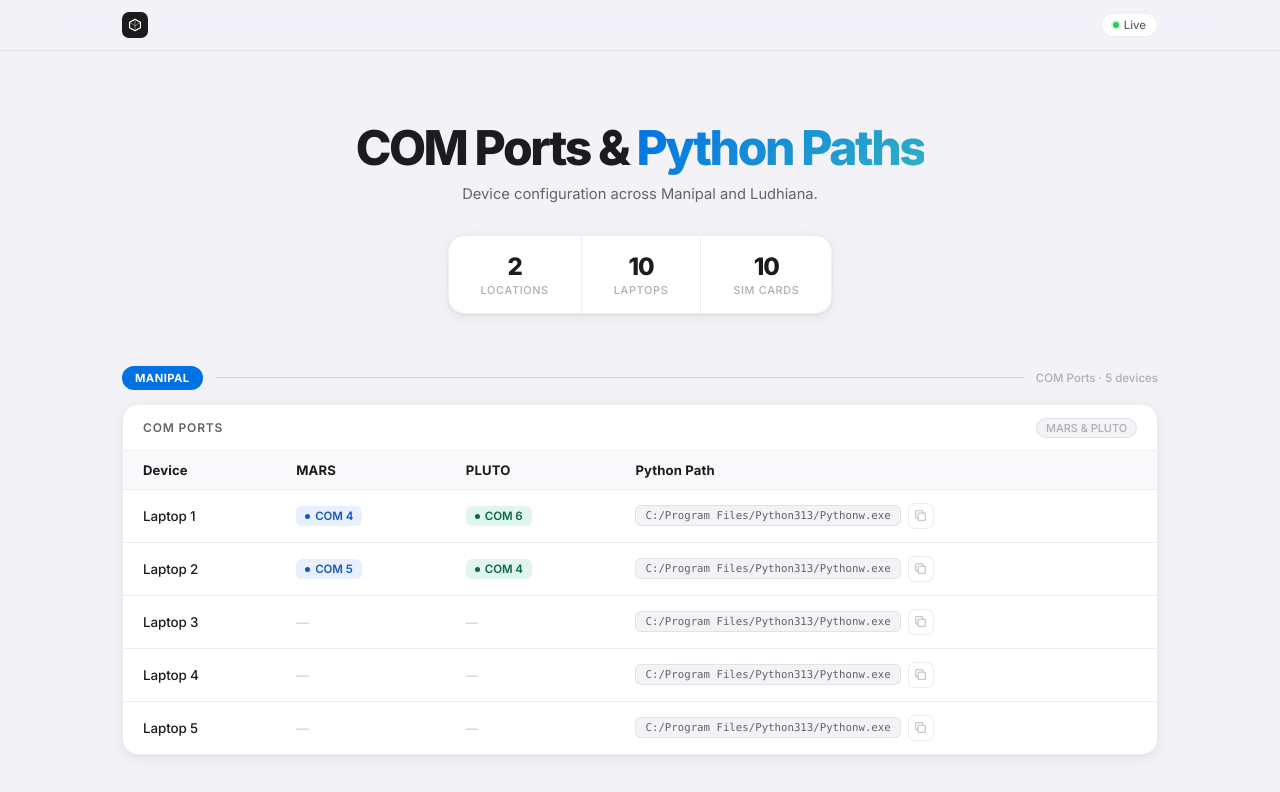
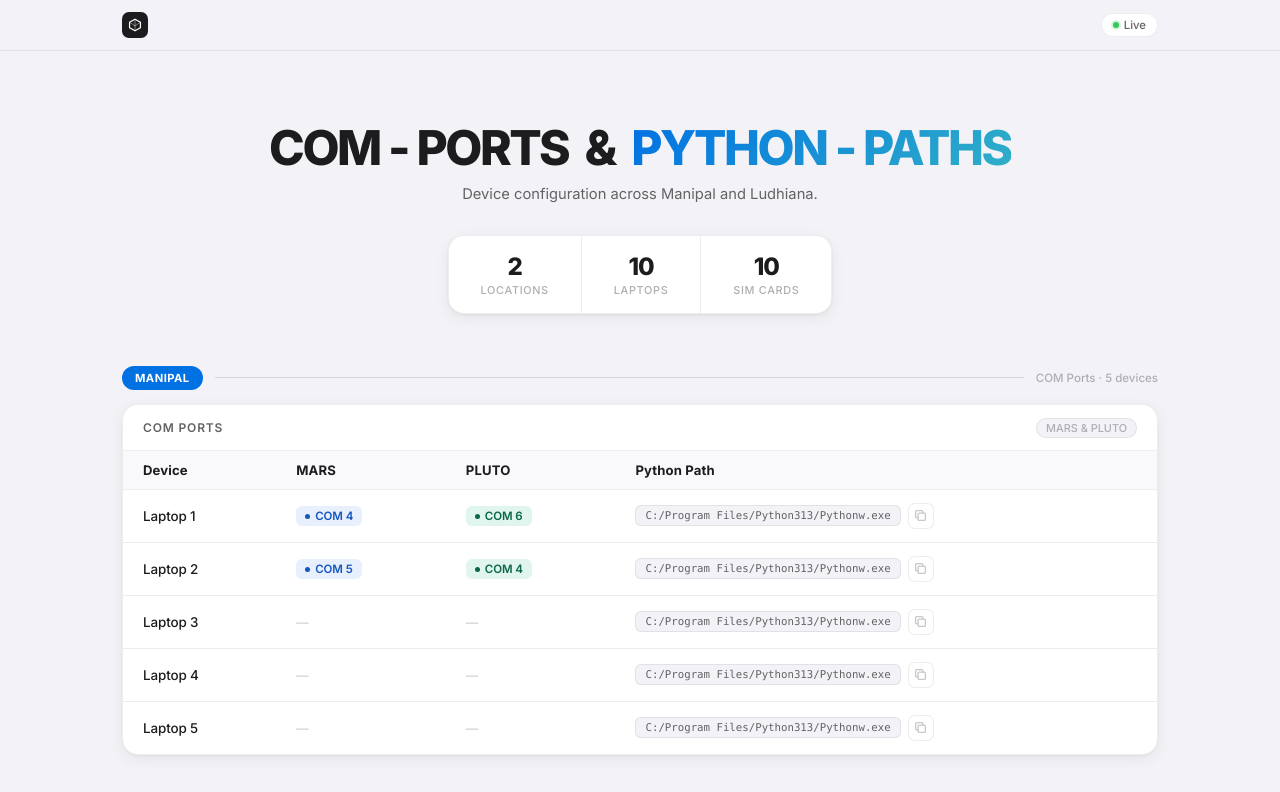
Before and after one commit to Yuvanesh24/COM-PORTS, a plain HTML site: page index.html in a window 1280 px wide. Shown: the top 792 px of the page. Drawn offline with Linux system fonts and the light colour scheme.

Commit message:
changed title

```diff
--- a/index.html
+++ b/index.html
@@ -390,7 +390,7 @@
 <!-- ═══════════  HERO ═══════════ -->
 <section class="hero">
   <div class="hero-left">
-    <h1>COM Ports &amp; <span>Python Paths</span></h1>
+   <h1>COM - PORTS&nbsp;&nbsp;&amp;&nbsp;&nbsp;<span>PYTHON - PATHS</span></h1>
     <p>Device configuration across Manipal and Ludhiana.</p>
   </div>
   <!-- ── STAT STRIP: edit .stat-n to change numbers ── -->
```
